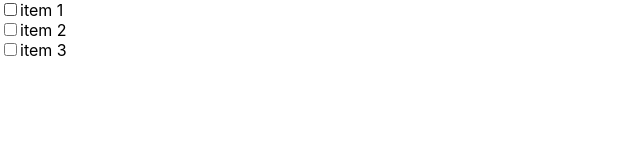
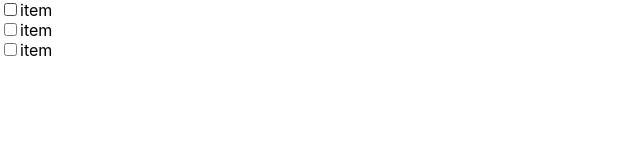
Before and after one commit to lagooned/react-todo, a React (Create React App) app: page / in a window 1280 px wide. Shown: the top 160 px of the page, without its empty margins (0-640 px from the left). Built offline with nearby package versions, Linux system fonts and the light colour scheme.

Commit message:
create & use TodoItem component

```diff
--- a/src/App.js
+++ b/src/App.js
@@ -1,16 +1,13 @@
 
-import './App.css';
+import './App.css'
+import TodoItem from './TodoItem'
 
-const App = () => {
-  return (
-      <div>
-        <form action="#">
-          <label className="todo-item"><input type="checkbox" />item 1</label>
-          <label className="todo-item"><input type="checkbox" />item 2</label>
-          <label className="todo-item"><input type="checkbox" />item 3</label>
-        </form>
-      </div>
-  );
-}
+const App = () => (
+  <div>
+    <TodoItem />
+    <TodoItem />
+    <TodoItem />
+  </div>
+);
 
 export default App;
--- /dev/null
+++ b/src/TodoItem.js
@@ -0,0 +1,6 @@
+
+const TodoItem = () => (
+  <label className="todo-item"><input type="checkbox" />item</label>
+);
+
+export default TodoItem
```
Also changed, not shown: 1 other file (tests, documents, lock files or other folders).
